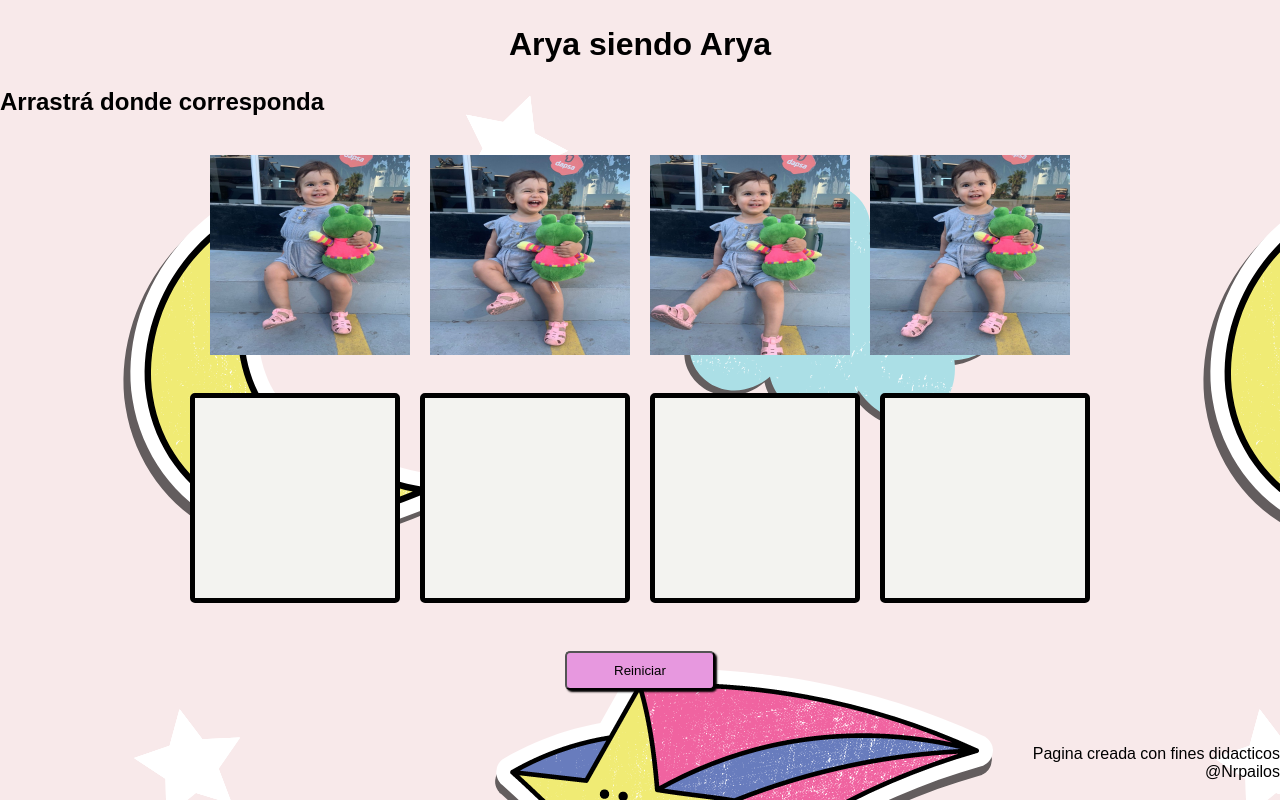
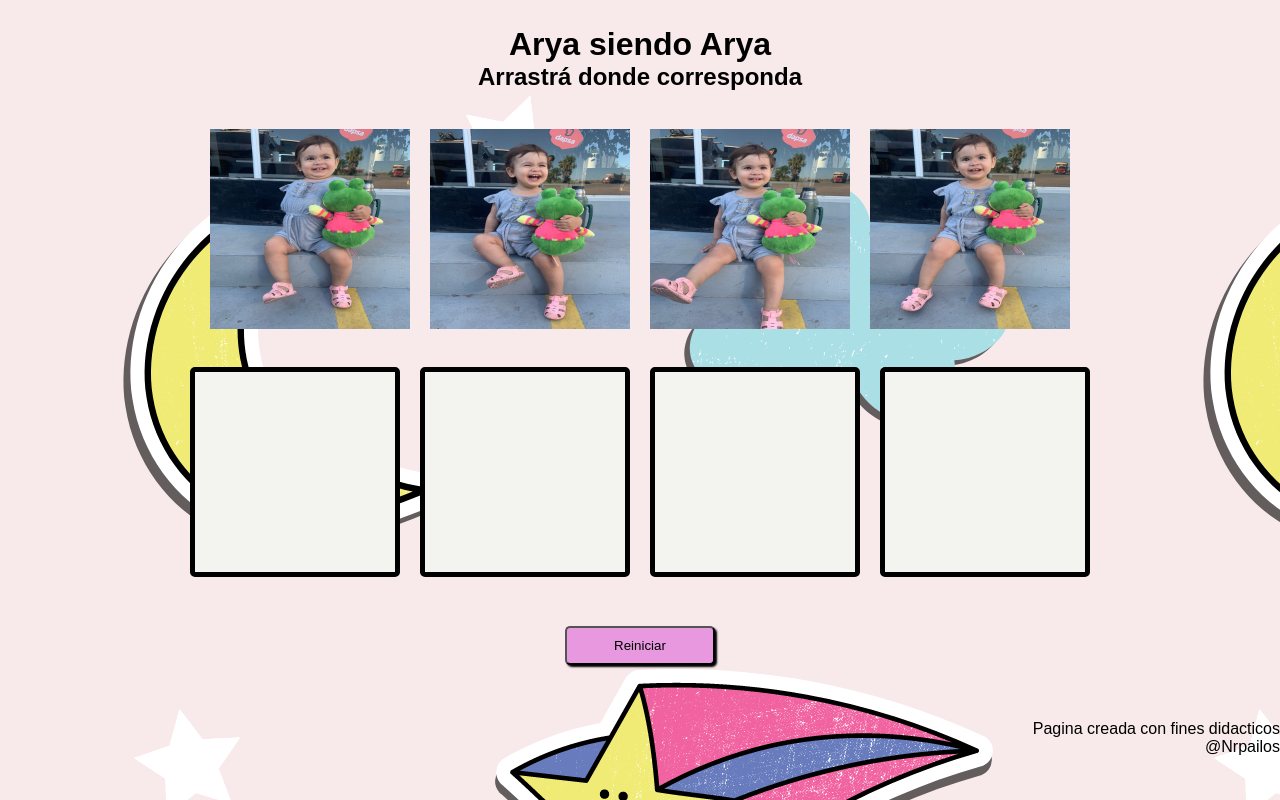
Before and after one commit to nrpailos/Arya, a plain HTML site: page index.html in a window 1280 px wide. Drawn offline with Linux system fonts and the light colour scheme.

Commit message:
Update style.css

```diff
--- a/style.css
+++ b/style.css
@@ -11,7 +11,10 @@ body {
 
 h1 {
     text-align: center;
-    margin: 2%;
+    margin-top: 2%;
+}
+h2{
+    text-align: center;
 }
 
 .container {
```
